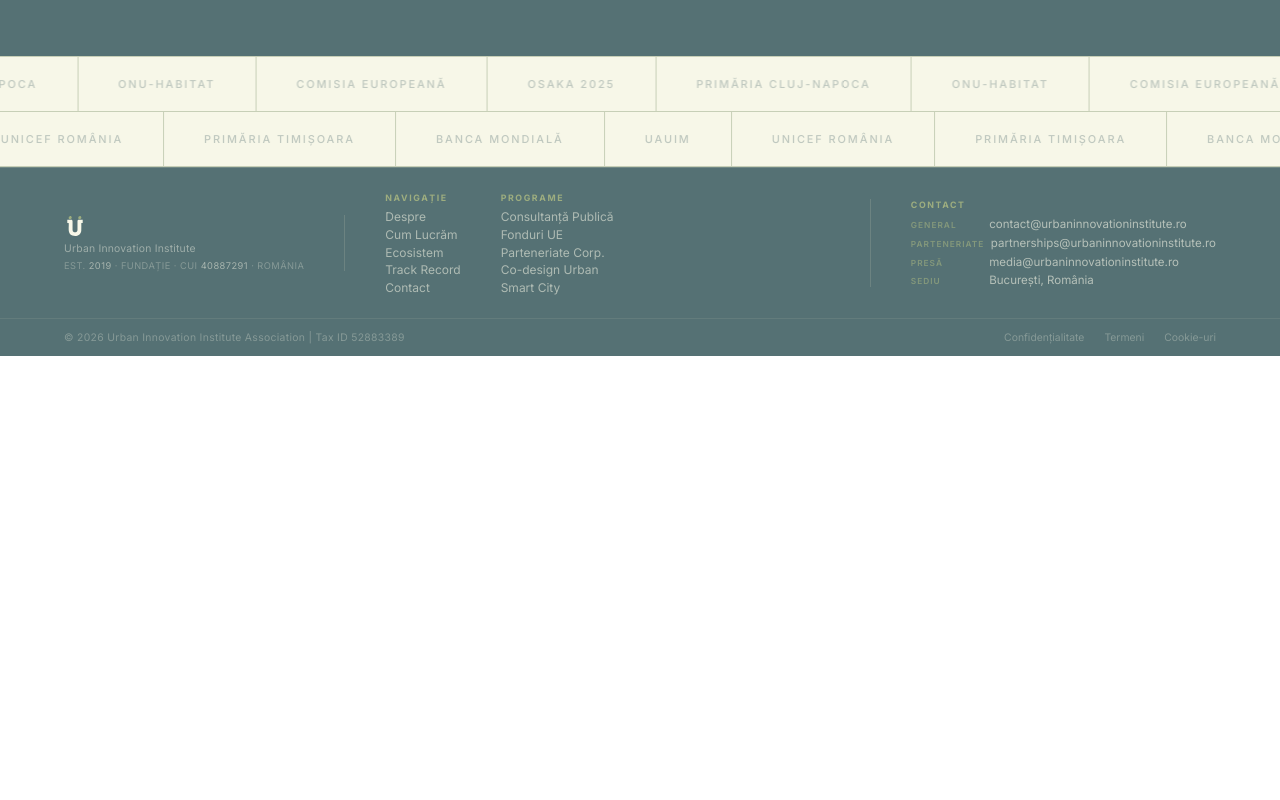
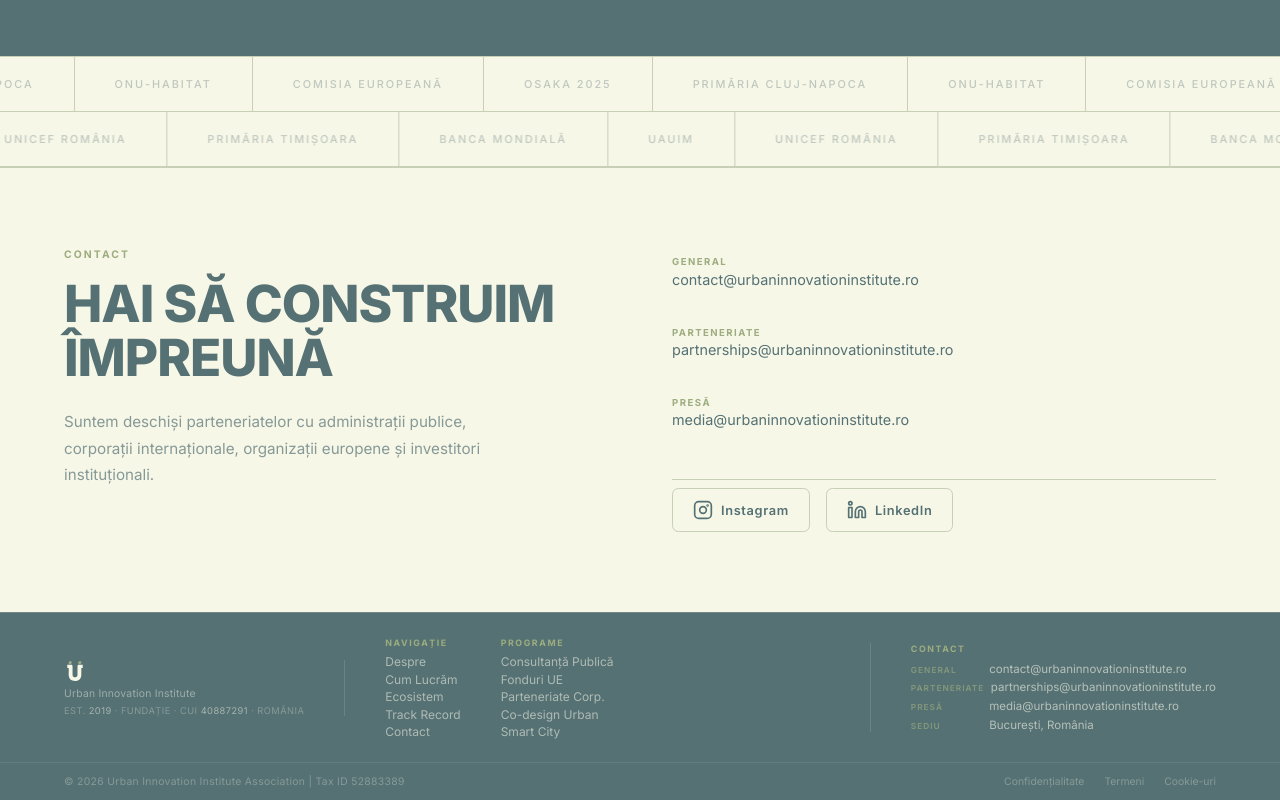
Before and after one commit to zergsmind/UI_V1_corectat, a React (Vite) app: page / in a window 1280 px wide. Shown: the part 2184-2984 px from the top of the page. Before the commit the page ends 2540 px from the top, so only its background shows below. Built offline with nearby package versions, Linux system fonts and the light colour scheme.

Commit message:
Add Contact section with Instagram and LinkedIn buttons

```diff
--- a/src/App.jsx
+++ b/src/App.jsx
@@ -4,6 +4,7 @@
 import FeatureCards from './components/FeatureCards'
 import ActionCards from './components/ActionCards'
 import TrustedBy from './components/TrustedBy'
+import Contact from './components/Contact'
 import Footer from './components/Footer'
 
 export default function App() {
@@ -19,6 +20,7 @@
         <FeatureCards />
         <ActionCards />
         <TrustedBy />
+        <Contact />
       </main>
 
       <Footer />
--- /dev/null
+++ b/src/components/Contact.jsx
@@ -0,0 +1,185 @@
+import React from 'react'
+
+const InstagramIcon = () => (
+  <svg width="20" height="20" viewBox="0 0 24 24" fill="none" stroke="currentColor" strokeWidth="2" strokeLinecap="round" strokeLinejoin="round" aria-hidden="true" focusable="false">
+    <rect x="2" y="2" width="20" height="20" rx="5" ry="5" />
+    <circle cx="12" cy="12" r="4" />
+    <circle cx="17.5" cy="6.5" r="0.5" fill="currentColor" />
+  </svg>
+)
+
+const LinkedInIcon = () => (
+  <svg width="20" height="20" viewBox="0 0 24 24" fill="none" stroke="currentColor" strokeWidth="2" strokeLinecap="round" strokeLinejoin="round" aria-hidden="true" focusable="false">
+    <path d="M16 8a6 6 0 0 1 6 6v7h-4v-7a2 2 0 0 0-2-2 2 2 0 0 0-2 2v7h-4v-7a6 6 0 0 1 6-6z" />
+    <rect x="2" y="9" width="4" height="12" />
+    <circle cx="4" cy="4" r="2" />
+  </svg>
+)
+
+export default function Contact() {
+  return (
+    <>
+      <style>{`
+        .ct-root {
+          background: var(--c4);
+          border-top: 1px solid var(--c3);
+          padding: 5rem 4rem;
+        }
+        .ct-inner {
+          max-width: 1400px;
+          margin: 0 auto;
+          display: grid;
+          grid-template-columns: 1fr 1fr;
+          gap: 4rem;
+          align-items: start;
+        }
+        .ct-label {
+          font-size: 0.65rem;
+          font-weight: 700;
+          letter-spacing: 0.2em;
+          text-transform: uppercase;
+          color: var(--c2);
+          margin-bottom: 1rem;
+        }
+        .ct-heading {
+          font-size: clamp(2rem, 4vw, 3.5rem);
+          font-weight: 800;
+          color: var(--c1);
+          text-transform: uppercase;
+          line-height: 1.05;
+          letter-spacing: -0.02em;
+          margin-bottom: 1.5rem;
+        }
+        .ct-desc {
+          font-size: 0.95rem;
+          color: rgba(var(--c1-rgb), 0.7);
+          line-height: 1.75;
+          max-width: 420px;
+        }
+        .ct-right {
+          display: flex;
+          flex-direction: column;
+          gap: 1.5rem;
+          padding-top: 0.5rem;
+        }
+        .ct-email-group {
+          display: flex;
+          flex-direction: column;
+          gap: 0.75rem;
+        }
+        .ct-email-row {
+          display: flex;
+          flex-direction: column;
+          gap: 0.2rem;
+        }
+        .ct-email-label {
+          font-size: 0.6rem;
+          font-weight: 700;
+          letter-spacing: 0.15em;
+          text-transform: uppercase;
+          color: var(--c2);
+        }
+        .ct-email-link {
+          font-size: 0.9rem;
+          color: var(--c1);
+          text-decoration: none;
+          transition: color 0.2s;
+        }
+        .ct-email-link:hover { color: var(--c2); }
+        .ct-email-link:focus-visible { outline: 2px solid var(--c2); outline-offset: 3px; border-radius: 2px; }
+
+        .ct-social {
+          display: flex;
+          gap: 1rem;
+          padding-top: 0.5rem;
+          border-top: 1px solid var(--c3);
+        }
+        .ct-social-btn {
+          display: inline-flex;
+          align-items: center;
+          gap: 0.5rem;
+          padding: 0.65rem 1.25rem;
+          border: 1.5px solid var(--c3);
+          border-radius: 0.4rem;
+          background: transparent;
+          color: var(--c1);
+          font-size: 0.8rem;
+          font-weight: 600;
+          font-family: 'Inter', sans-serif;
+          letter-spacing: 0.05em;
+          text-decoration: none;
+          cursor: pointer;
+          transition: background 0.2s, border-color 0.2s, color 0.2s;
+          min-height: 44px;
+        }
+        .ct-social-btn:hover {
+          background: var(--c1);
+          color: var(--c4);
+          border-color: var(--c1);
+        }
+        .ct-social-btn:focus-visible {
+          outline: 2px solid var(--c2);
+          outline-offset: 3px;
+        }
+
+        @media (max-width: 768px) {
+          .ct-root { padding: 3rem 1.5rem; }
+          .ct-inner { grid-template-columns: 1fr; gap: 2.5rem; }
+        }
+      `}</style>
+
+      <section className="ct-root" id="contact" aria-labelledby="contact-heading">
+        <div className="ct-inner">
+          <div>
+            <p className="ct-label">Contact</p>
+            <h2 className="ct-heading" id="contact-heading">Hai să construim împreună</h2>
+            <p className="ct-desc">
+              Suntem deschiși parteneriatelor cu administrații publice, corporații internaționale,
+              organizații europene și investitori instituționali.
+            </p>
+          </div>
+
+          <div className="ct-right">
+            <div className="ct-email-group">
+              <div className="ct-email-row">
+                <span className="ct-email-label">General</span>
+                <a href="mailto:contact@urbaninnovationinstitute.ro" className="ct-email-link">contact@urbaninnovationinstitute.ro</a>
+              </div>
+              <div className="ct-email-row">
+                <span className="ct-email-label">Parteneriate</span>
+                <a href="mailto:partnerships@urbaninnovationinstitute.ro" className="ct-email-link">partnerships@urbaninnovationinstitute.ro</a>
+              </div>
+              <div className="ct-email-row">
+                <span className="ct-email-label">Presă</span>
+                <a href="mailto:media@urbaninnovationinstitute.ro" className="ct-email-link">media@urbaninnovationinstitute.ro</a>
+              </div>
+            </div>
+
+            <div className="ct-social" role="list" aria-label="Rețele sociale">
+              <a
+                href=""
+                className="ct-social-btn"
+                role="listitem"
+                aria-label="Instagram UII"
+                target="_blank"
+                rel="noopener noreferrer"
+              >
+                <InstagramIcon /> Instagram
+              </a>
+              <a
+                href=""
+                className="ct-social-btn"
+                role="listitem"
+                aria-label="LinkedIn UII"
+                target="_blank"
+                rel="noopener noreferrer"
+              >
+                <LinkedInIcon /> LinkedIn
+              </a>
+            </div>
+          </div>
+        </div>
+      </section>
+    </>
+  )
+}
```
